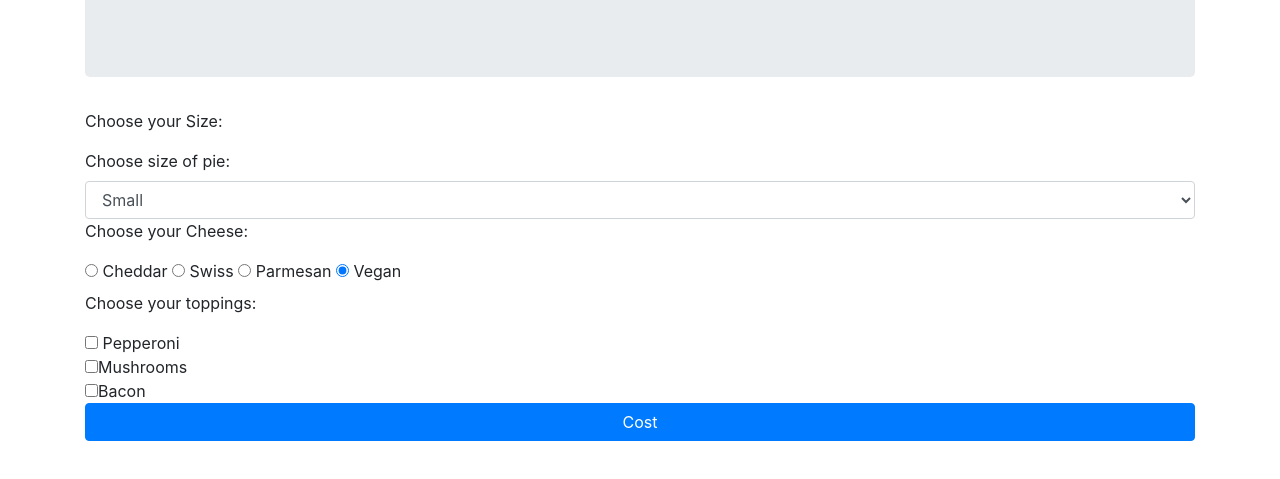
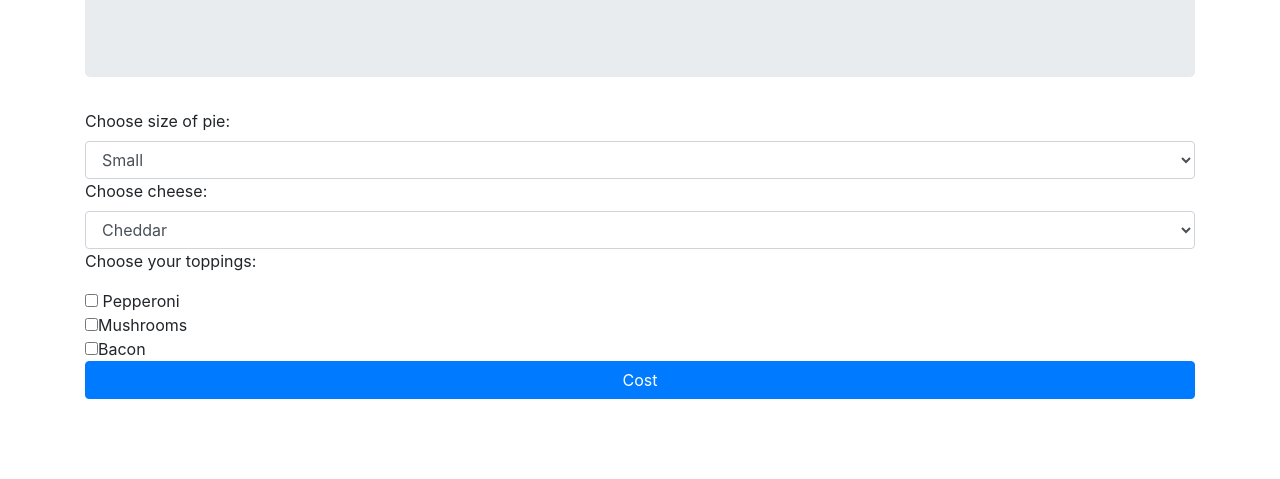
Before and after one commit to jonstump/pizza-parlor, a plain HTML site: page index.html in a window 1280 px wide. Shown: the part 147-626 px from the top of the page. Drawn offline with Linux system fonts and the light colour scheme.

Commit message:
change cheese to dropdown.

```diff
--- a/index.html
+++ b/index.html
@@ -15,7 +15,6 @@
       </div>
       <div class="pizza order">
         <form class="form group">
-          <p>Choose your Size:</p>
           <label>Choose size of pie:</label>
           <select class="form-control" id="sizeOfPizza">
             <option value="small">Small</option>
@@ -23,23 +22,13 @@
             <option value="large">Large</option>
             <option value="xlarge">X-Large</option>
           </select>
-          <p>Choose your Cheese:</p>
-          <label>
-            <input type="radio" name="cheese" value="cheddar" checked>
-            Cheddar
-          </label>
-          <label>
-            <input type="radio" name="cheese" value="swiss" checked>
-            Swiss
-          </label>
-          <label>
-            <input type="radio" name="cheese" value="parmesan" checked>
-            Parmesan
-          </label>
-          <label>
-            <input type="radio" name="cheese" value="vegan" checked>
-            Vegan
-          </label>
+          <label>Choose cheese:</label>
+          <select class="form-control" id="cheese">
+            <option value="cheddar">Cheddar</option>
+            <option value="parmesan">Parmesan</option>
+            <option value="swiss">Swiss</option>
+            <option value="vegan">Vegan</option>
+          </select>
           <p>Choose your toppings:</p>
           <input type="checkbox" name="toppings" value="1"> Pepperoni<br>
           <input type="checkbox" name="toppings" value="1">Mushrooms<br>
--- a/js/scripts.js
+++ b/js/scripts.js
@@ -52,14 +52,12 @@ $("document").ready(function() {
   $("form").submit(function(event){
     event.preventDefault();
     const sizeOfPizza = $("#sizeOfPizza").val();
-    //let sizeOfPizza = $("input:radio[name=sizeOfPizza]:checked").val();
-    const cheese = $("input:radio[name=cheese]:checked").val();
+    const cheese = $("#cheese").val();
     const toppingArray = [];
     $("input:checkbox[name=toppings]:checked").each(function(){
       const toppingSelection = parseInt($(this).val());
       toppingArray.push(toppingSelection);
     });
-    //need to turn array into integers.
 
     pizza.pizzaSize = sizeOfPizza;
     pizza.cheeseSelection = cheese;
```
